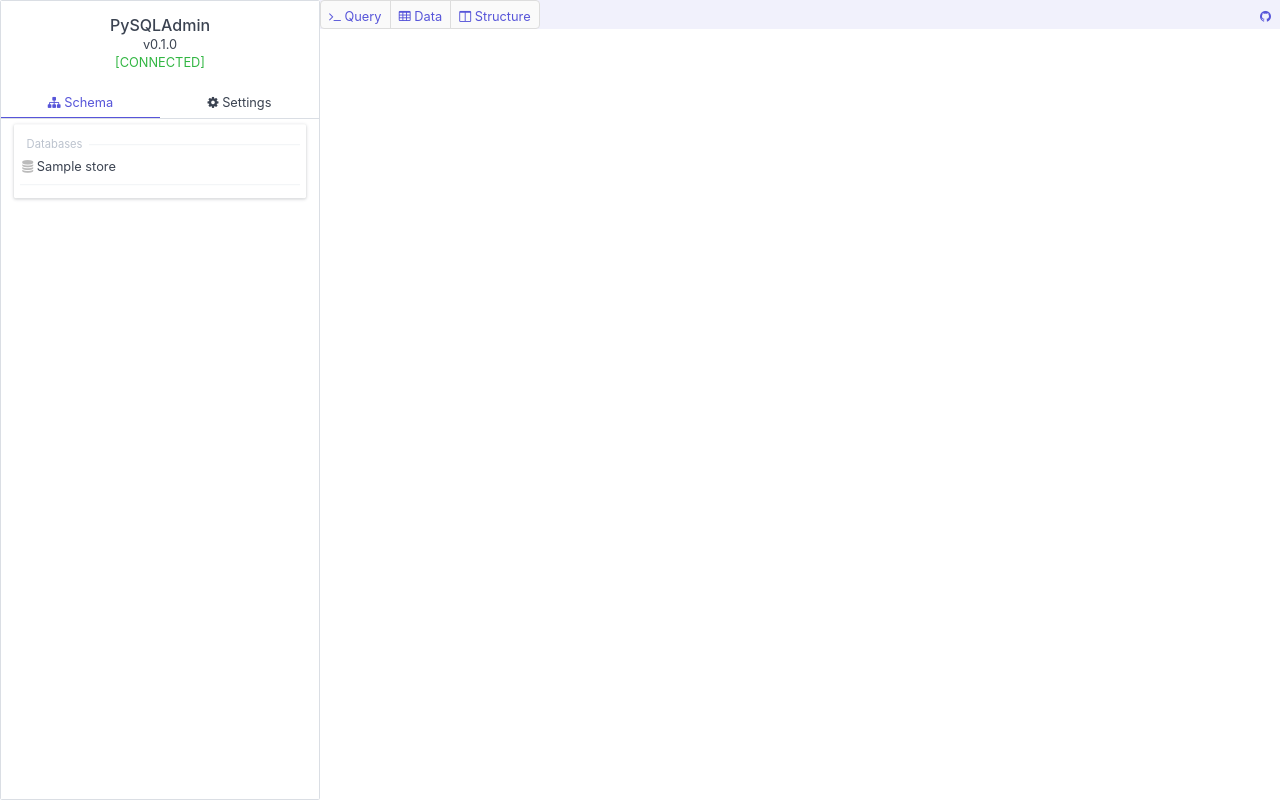
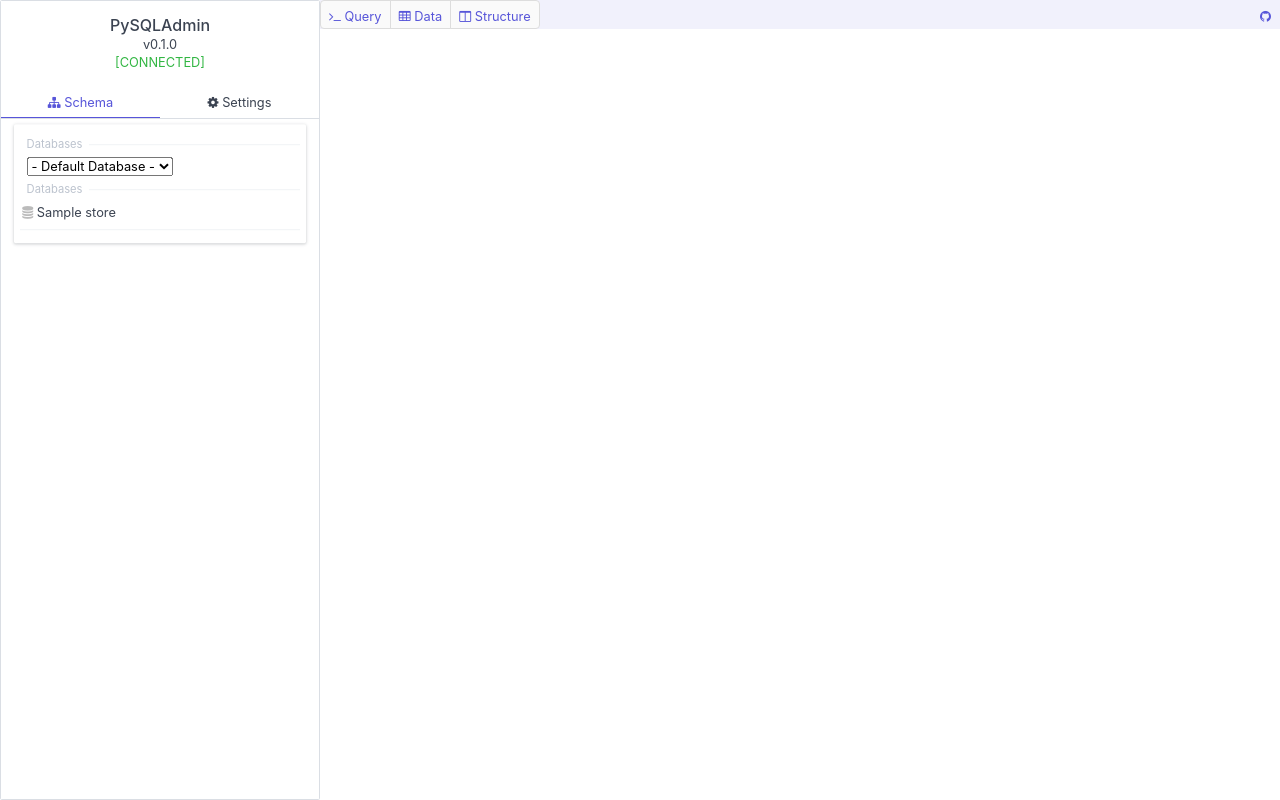
Before and after one commit to legendary-jld/pysqladmin, a Flask app: page / in a window 1280 px wide. Run offline with Flask 2, Linux system fonts and the light colour scheme; the visitor is signed in with stand-in values (Sample User, id 1); tables that the repository leaves empty hold one stand-in row (values such as "Sample post"); some libraries are stand-ins or nearby versions.

Commit message:
Default database selection

```diff
--- a/templates/base_nav.html
+++ b/templates/base_nav.html
@@ -33,6 +33,16 @@
           <div class="panel-body active" id="schema-panel">
             {% if g.schema -%}
             <ul class="menu">
+              <li class="divider" data-content="Databases">
+              <li class="menu-item">
+                <select>
+                  <option value="">- Default Database -</option>
+                  {% for dbkey in g.schema -%}
+                  {% set db = g.schema[dbkey] -%}
+                  <option value="{{db['db_name']}}">{{db['db_name']}}</option>
+                  {% endfor -%}
+                </select>
+              </li>
               <li class="divider" data-content="Databases">
               {% for dbkey in g.schema -%}
               {% set db = g.schema[dbkey] -%}
```
